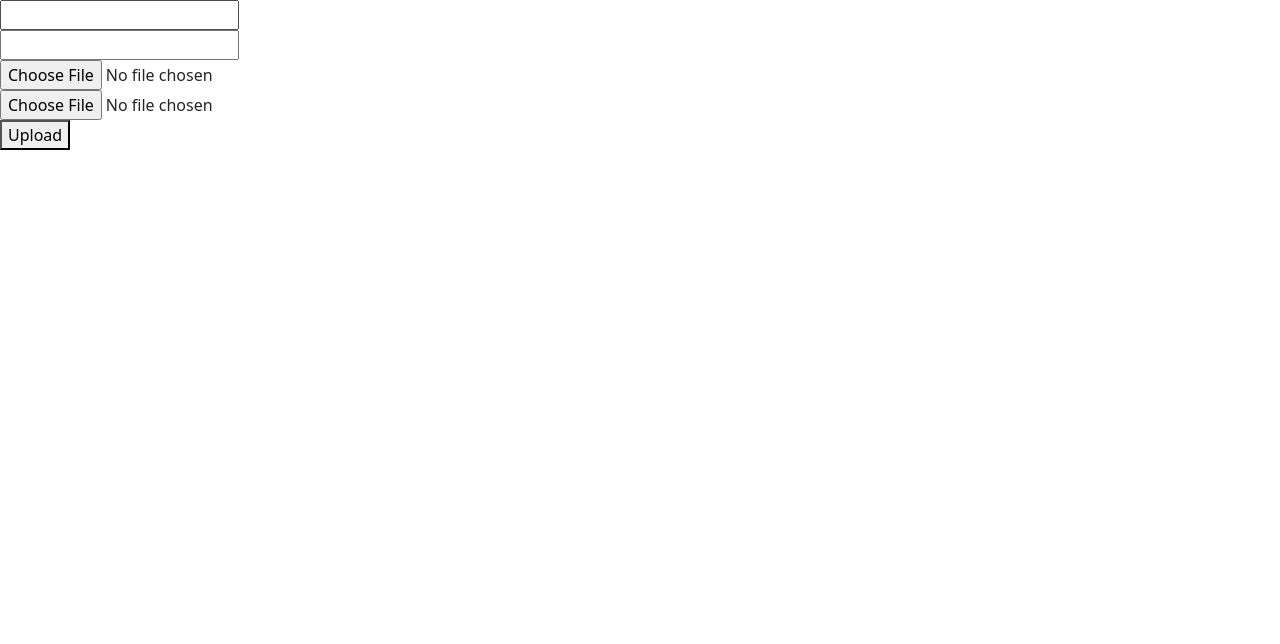
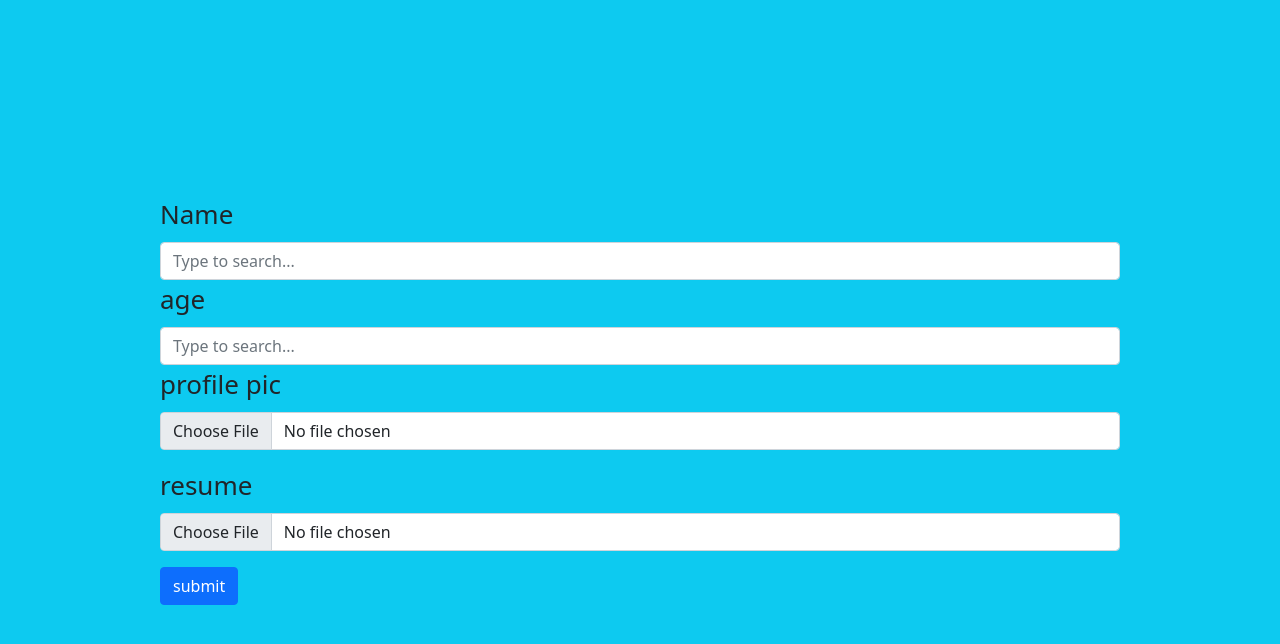
Before and after one commit to mail2dheeraj/sasscraft, a website: page views/index.html in a window 1280 px wide. Drawn offline with nearby package versions, Linux system fonts and the light colour scheme.

Commit message:
upload files

```diff
--- a/views/index.html
+++ b/views/index.html
@@ -11,41 +11,66 @@
 
 <script src="https://cdn.jsdelivr.net/npm/bootstrap@5.0.2/dist/js/bootstrap.bundle.min.js" integrity="sha384-MrcW6ZMFYlzcLA8Nl+NtUVF0sA7MsXsP1UyJoMp4YLEuNSfAP+JcXn/tWtIaxVXM" crossorigin="anonymous"></script>
 
+<style>
+
+.font-26{
+font-size: 26px;
+}
+
+.container-block{
+
+    display: flex;
+    justify-content: center;
+    align-items: center;
+}
+
+</style>
+
 
 
 </head>
 
-<body>
+<body class="bg-info h-100 container-block ">
 
-
+<div  class="w-75">
 <div>
 
-<input id="name" type="text" />
-
+<!-- <input id="name" type="text" /> -->
+<label for="name" class="form-label font-26">Name</label>
+<input class="form-control" list="datalistOptions" id="name" placeholder="Type to search...">
 </div>
 
 <div>
 
-<input id="age" type="number" />
+<!-- <input id="age" type="number" /> -->
+<label for="age" class="form-label font-26">age</label>
+<input class="form-control"  id="age" placeholder="Type to search...">
+</div>
 
+
+
+<!-- <input id="profilePic" type="file" /> -->
+<div class="mb-3">
+  <label for="profilePic" class="form-label font-26">profile pic</label>
+  <input class="form-control" id="profilePic" type="file" >
 </div>
+
+
+<!-- <img src="../views/profiles/Screenshot (3) - Copy.png" /> -->
+<!-- <input id="resume" type="file" /> -->
 <div>
-
-<input id="profilePic" type="file" />
-
+<div class="mb-3">
+  <label for="resume" class="form-label font-26">resume</label>
+  <input class="form-control" id="resume" type="file" >
 </div>
-<div>
-
-<input id="resume" type="file" />
-
 </div>
 
 <div>
 
-<button onclick="updateDetails()">Upload</button>
-
+<!-- <button onclick="updateDetails()">Upload</button> -->
+<button type="button" onclick="updateDetails()" class="btn btn-primary">submit</button>
 </div>
-
+</div>
 <script>
 
 function updateDetails(){
@@ -77,6 +102,7 @@ cache: false,
 
 success:(result)=>{
 console.log(result);
+window.location.href = 'http://localhost:8081/hi'
 },
 error:(er)=>{
 console.log(er);
```
Also changed, not shown: server/routes.js (+12 -14 lines), README.md, views/profiles/Screenshot (3) - Copy.png (deleted), views/profiles/Screenshot (8).png (deleted), views/profiles/Screenshot (9).png (deleted), 1 other file.
